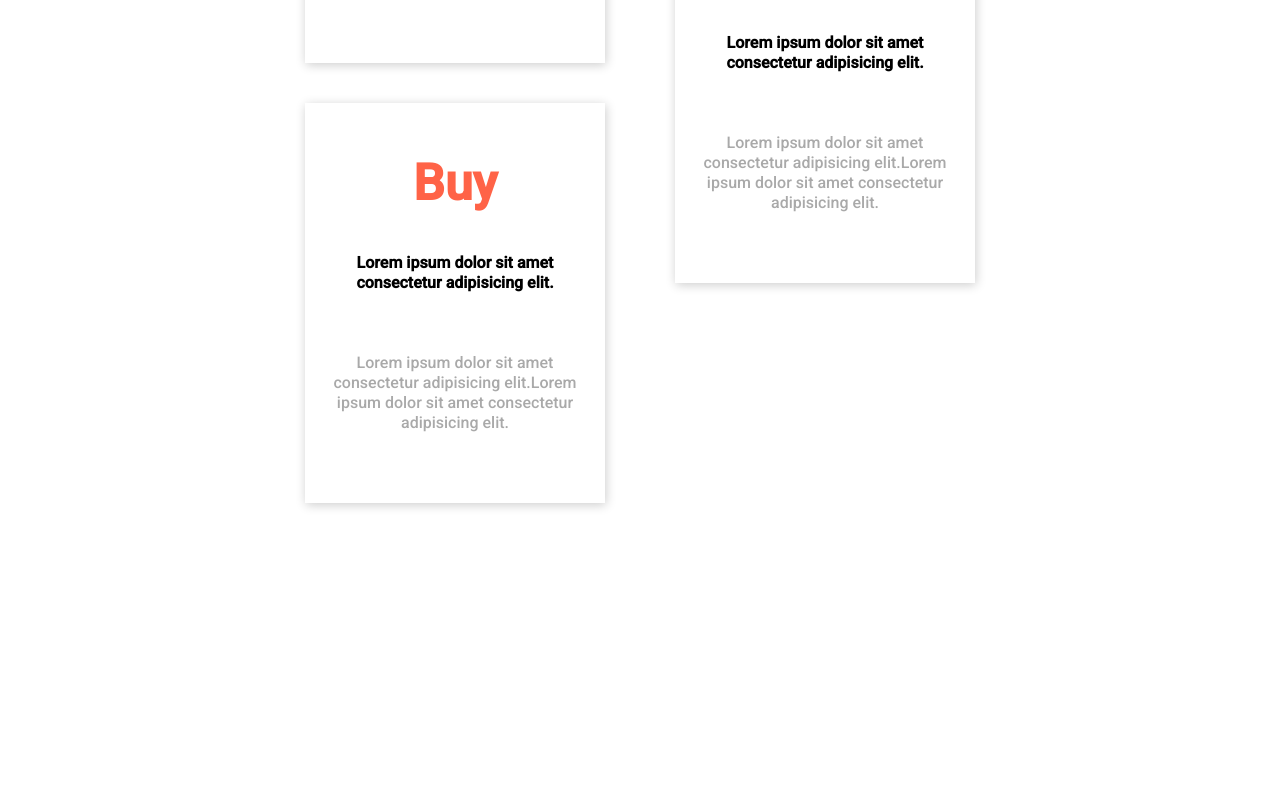
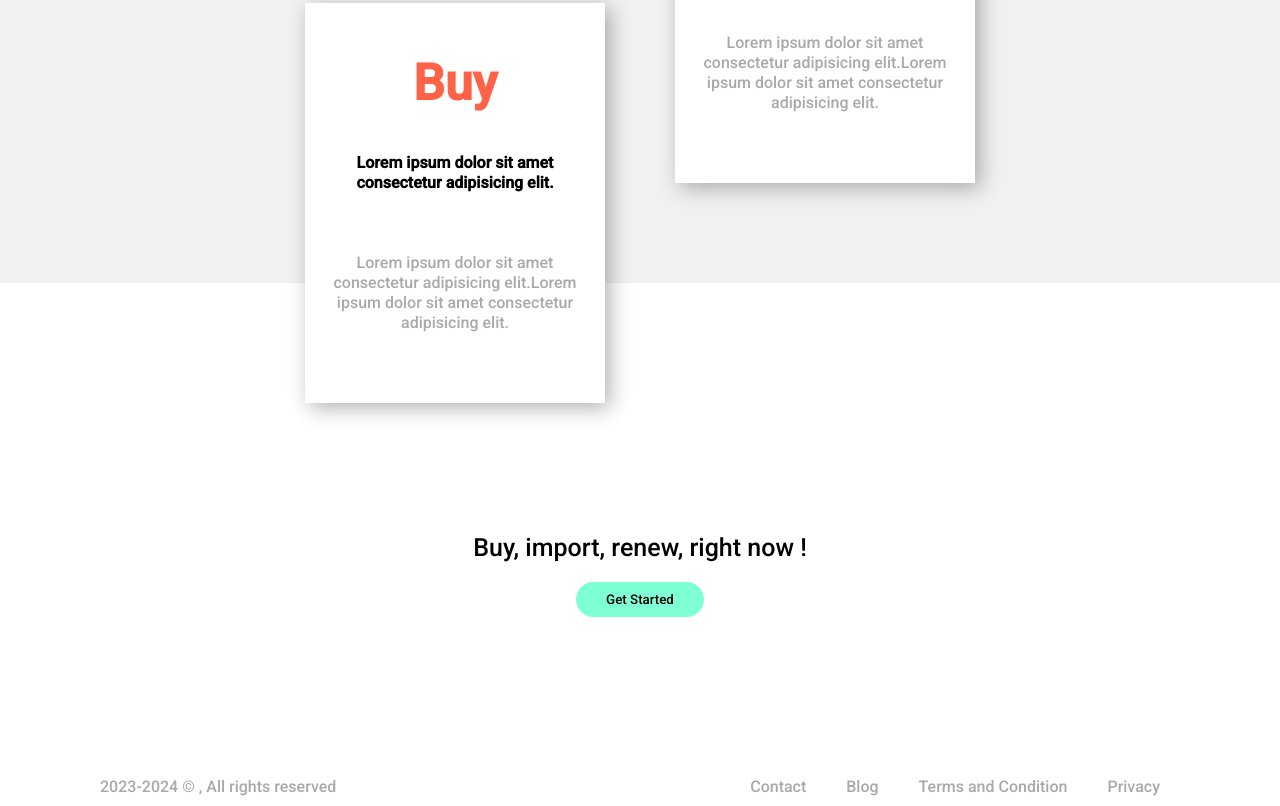
Before and after one commit to Ayush-may/OCTANET_AUGUST, a plain HTML site: page Landing Page/index.html in a window 1280 px wide. Shown: the part 1179-1985 px from the top of the page. Before the commit the page ends 1762 px from the top, so only its background shows below. Drawn offline with Linux system fonts and the light colour scheme.

Commit message:
finished

```diff
--- a/Landing Page/index.html
+++ b/Landing Page/index.html
@@ -76,8 +76,34 @@
                 <span class="card-simple-text">Lorem ipsum dolor sit amet consectetur adipisicing elit.Lorem ipsum dolor sit amet consectetur adipisicing elit.</span>
             </div>
         </div>
+        <div class="back-side"></div>
     </div>
 
+<!-- simple text and button -->
+    <div class="simple-text">
+        <p>
+            <span >Buy, import, renew, right now !</span>
+        </p>
+        <button>Get Started</button>
+    </div>
+
+<!-- Footer -->
+    <footer>
+        <div class="left-side">
+            <p>
+                2023-2024 &copy , All rights reserved
+            </p>
+        </div>
+
+        <div class="right-side">
+            <ul>
+                <li>Contact</li>
+                <li>Blog</li>
+                <li>Terms and Condition</li>
+                <li>Privacy</li>
+            </ul>
+        </div>
+    </footer>
+
 </body>
-
 </html>
--- a/Landing Page/style.css
+++ b/Landing Page/style.css
@@ -23,6 +23,7 @@ nav{
     top: 0;
     width: 100%;
     background-color: white;
+    z-index: 10;
 }
 
 nav li{
@@ -64,7 +65,9 @@ nav .right-side button{
 /* Hello Area */
 
 .hello {
-    margin: 200px 0;
+    margin-top: 200px;
+    margin-bottom: 100px;
+    /* margin: 150px 0; */
     display: flex;
     flex-direction: column;
     justify-content: center;
@@ -124,12 +127,13 @@ nav .right-side button{
 .card-wrapper{
     display:  flex;
     justify-content: center;
+    position: relative;
 }
 
 .card-wrapper .card-side{
     height: 1000px;
     width: 700px;
-    margin: 0 10%;
+    margin: 0 5%;
     display:  flex;
     align-items: center;
     gap: 40px;
@@ -147,7 +151,8 @@ nav .right-side button{
     justify-content: space-evenly;
     padding: 20px;
     line-height: 20px;
-    box-shadow: 1px 2px 10px rgb(0, 0, 0,0.2);
+    box-shadow: 5px 5px 20px rgb(0, 0, 0,0.3);
+    background-color: white;
 }
 
 .card-wrapper .card-side .card .card-big-text{
@@ -166,3 +171,58 @@ nav .right-side button{
     color: rgb(169, 169, 169);
     text-align: center;
 }
+
+.back-side{
+    position: absolute;
+    top: 20%;
+    width: 100%;
+    height: 600px;
+    background-color: #f1f1f1;
+    z-index: -2;
+}
+
+
+.simple-text{
+    margin-top: 50px;
+    margin-bottom: 150px;
+    display: flex;
+    flex-direction: column;
+    align-items: center;
+    gap: 20px;
+}
+
+.simple-text span{
+    display: block;
+}
+
+.simple-text p{
+    font-size: 25px;
+    text-align: center;
+}
+
+.simple-text button{
+    width: 10%;
+    padding: 10px;
+    border: none;
+    border-radius: 20px ;
+    background-color: aquamarine;
+}
+
+
+footer{
+    display: flex;
+    flex-direction: row;
+    padding: 10px 100px;
+    justify-content: space-between;
+    color: rgb(169, 169, 169);
+}
+
+footer .right-side ul{
+    display: flex;
+    justify-content: space-between;
+}
+
+footer .right-side ul li{
+    margin: 0 20px;
+    list-style: none;
+}
```
